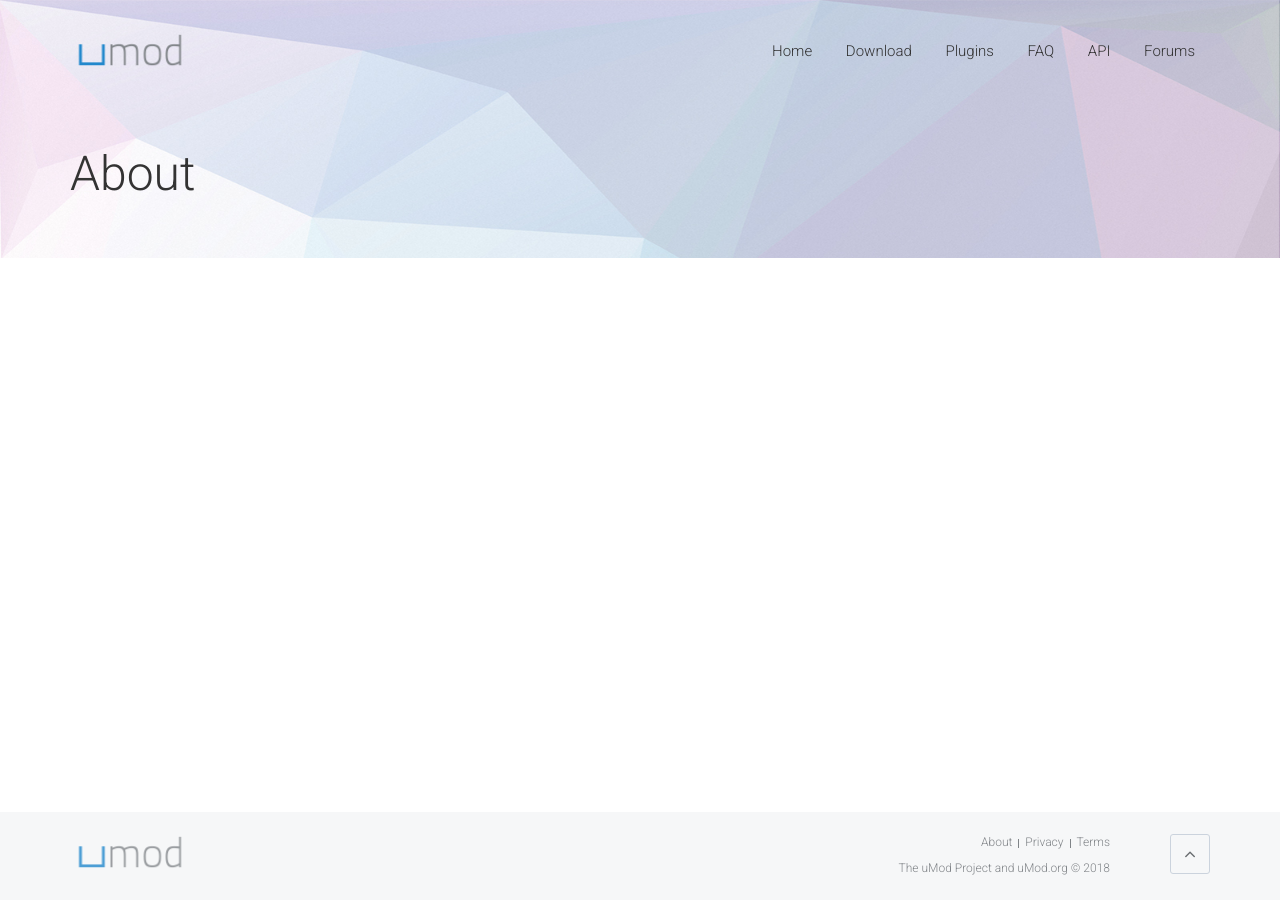
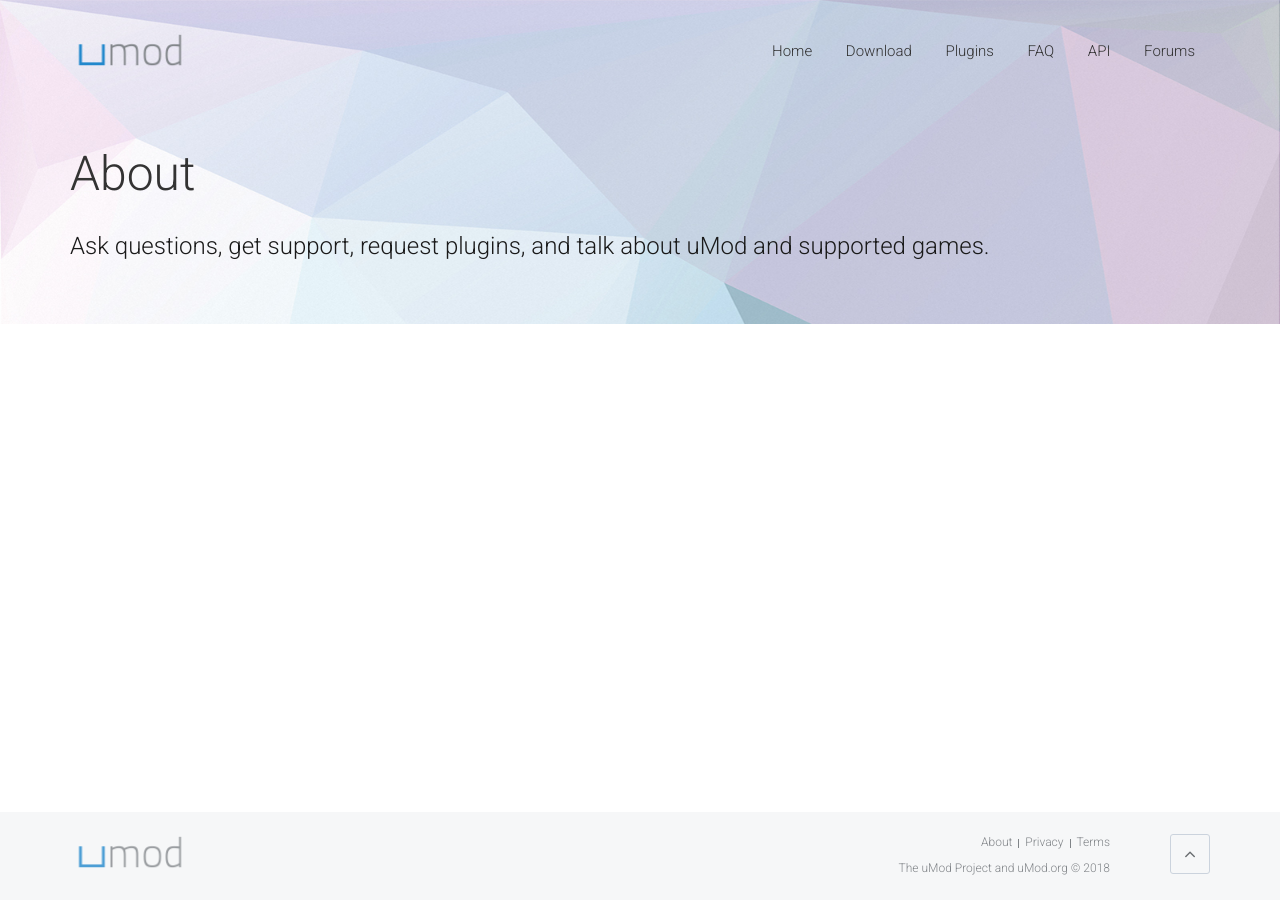
Before and after one commit to jacobcoughenour/umod.org, a Jekyll site: the page built from pages/about.html, in a window 1280 px wide. Built offline with Jekyll 4.4.1, drawn with Linux system fonts in a browser that asks for light colours; nearby versions of some CDN libraries; Markdown is read by kramdown in place of the engine named in the settings.

Commit message:
Experiment with layouts and includes a bit

```diff
--- /dev/null
+++ b/_includes/layout/subfooter.html
@@ -0,0 +1,2 @@
+    </div>
+</div>
--- /dev/null
+++ b/_includes/layout/subheader.html
@@ -0,0 +1,21 @@
+<div class="header-back header-back-simple header-back-small">
+    <div class="header-back-container">
+        <div class="container">
+            <div class="row">
+                <div class="col-md-12">
+                    <div class="page-info page-info-simple">
+                        <h1 class="page-title">
+                            {{ include.title | default: "Forums" }}
+                        </h1>
+                        <h2 class="page-description">
+                            {{ include.body | default: "Ask questions, get support, request plugins, and talk about uMod and supported games." }}
+                        </h2>
+                    </div>
+                </div>
+            </div>
+        </div>
+    </div>
+</div>
+
+<div id="content">
+    <div class="container">
--- a/_layouts/docs.html
+++ b/_layouts/docs.html
@@ -3,26 +3,9 @@ layout: default
 ---
 
 {% include layout/header.html %}
+{% include layout/subheader.html title=page.title body=page.description %}
 
-<div class="header-back header-back-simple header-back-small">
-    <div class="header-back-container">
-        <div class="container">
-            <div class="row">
-                <div class="col-md-12">
-                    <div class="page-info page-info-simple">
-                        <h1 class="page-title">{{ page.title }}</h1>
-                        <h2 class="page-description">{{ page.description }}</h2>
-                    </div>
-                </div>
-            </div>
-        </div>
-    </div>
-</div>
+    {{ content }}
 
-<div id="content">
-    <div class="container">
-        {{ content }}
-    </div>
-</div>
-
+{% include layout/subfooter.html %}
 {% include layout/footer.html %}
--- a/assets/css/forums.css
+++ b/assets/css/forums.css
@@ -27,10 +27,6 @@ a:visited {
     font-size: 1em;
     line-height: 1.8;
     color: #333333;
-}
-#main-outlet {
-    padding-top: 0 !important;
-    padding-bottom: 170px;
 }
 .d-header {
     position: absolute;
--- a/pages/layout/footer.html
+++ b/pages/layout/footer.html
@@ -2,4 +2,5 @@
 permalink: layout/footer.html
 ---
 
+{% include layout/subfooter.html %}
 {% include layout/footer.html %}
--- a/pages/layout/header.html
+++ b/pages/layout/header.html
@@ -3,3 +3,4 @@ permalink: layout/header.html
 ---
 
 {% include layout/header.html %}
+{% include layout/subheader.html %}
```
